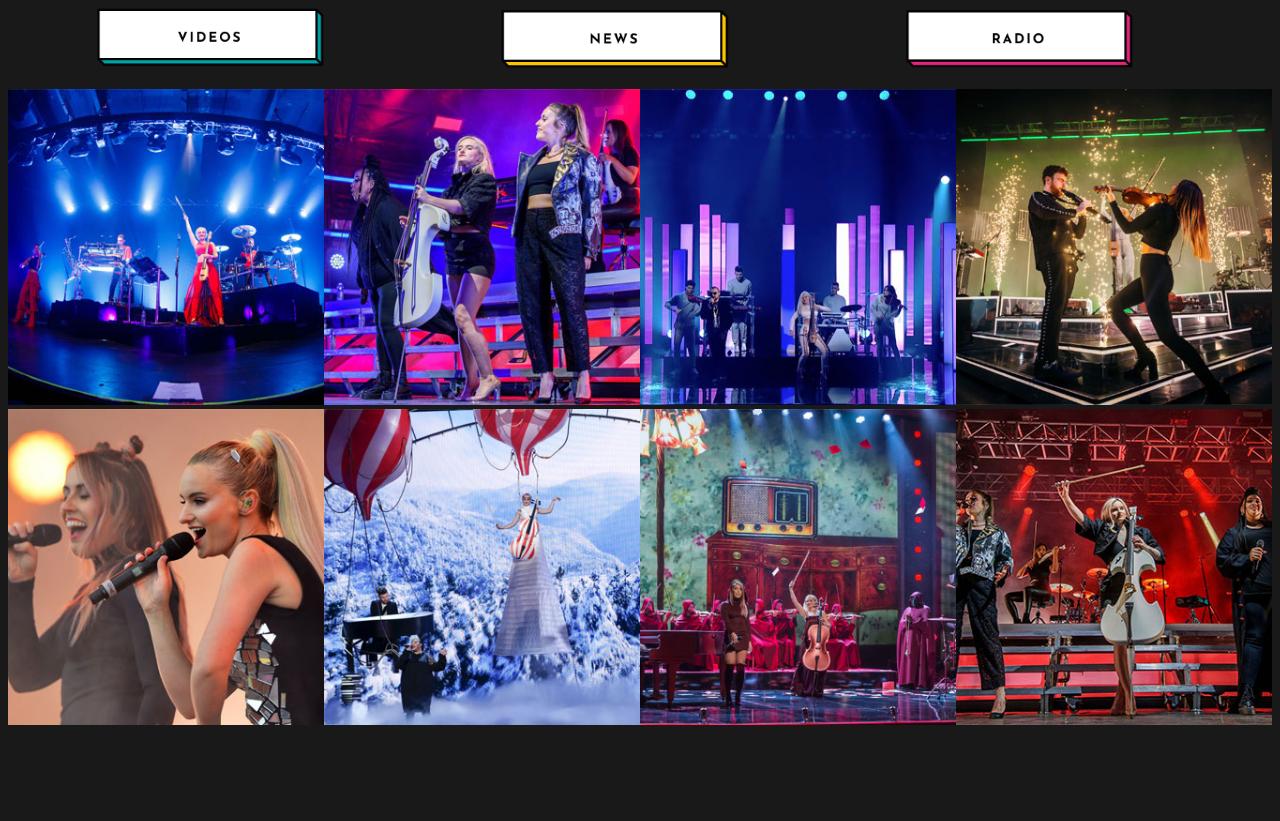
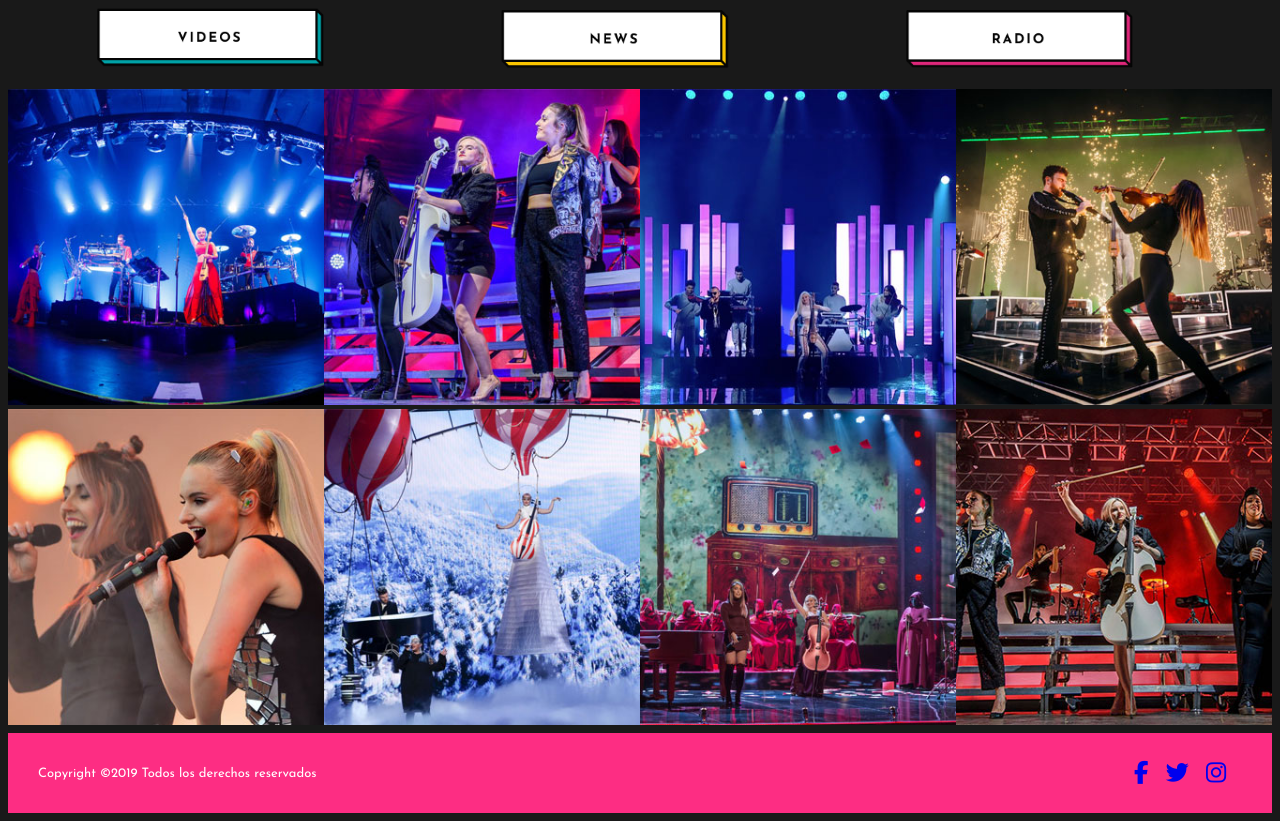
Before and after one commit to mendor26/cleanbandit, a plain HTML site: page index.html in a window 1280 px wide. Shown: the part 591-1412 px from the top of the page. Before the commit the page ends 1320 px from the top, so only its background shows below. Drawn offline with nearby package versions, Linux system fonts and the light colour scheme.

Commit message:
Nuevo footer

```diff
--- a/estilos.css
+++ b/estilos.css
@@ -24,6 +24,35 @@ h1{font-size:35px;
 section table{
 	border-color: #fd2d83;
 }
+
+footer{
+	background-color: #fd2d83;
+}
+
+.contenido-footer{
+width: 100%;
+height: 80px;
+}
+
+footer .contenido-footer .col1{
+	color: white;
+    padding-top: 34px;
+    width: 47%;
+    float: left;
+    padding-left: 30px;
+    font-size: 13px;
+}
+
+footer .contenido-footer .col2{
+	color: white;
+    padding-top: 28px;
+    width: 47%;
+    float: left;
+    text-align: right;
+    font-size: 23px;
+    padding-right: 30px;
+}
+
 
 .logo{
 	float: left;
@@ -271,6 +300,7 @@ ul li:hover ul{display: block;}
 
 .galeria{
 	padding-top: 15px;
+	display: inline-block;
 }
 
 .dosfilast{
@@ -416,3 +446,13 @@ section .tienda .dosfilast .fila1t .f1col3t .boton_personalizado{
 section .tienda .dosfilast .fila1t .f1col4t .boton_personalizado{
 	margin-left: 20px;
 }
+
+.fa-instagram:before {
+    content: "\f16d";
+    padding-left: 10px;
+}
+
+.fa-twitter:before {
+    content: "\f099";
+    padding-left: 10px;
+}
--- a/index.html
+++ b/index.html
@@ -7,6 +7,7 @@
     <link rel="stylesheet" href="https://cdnjs.cloudflare.com/ajax/libs/animate.css/3.7.0/animate.min.css">
     <link rel="stylesheet" type="text/css" href="estilos.css" />
     <link href="https://fonts.googleapis.com/css?family=Josefin+Sans&display=swap" rel="stylesheet">
+    <script src="https://kit.fontawesome.com/6d11d7d7c5.js"></script>
 
 </head>
 
@@ -72,7 +73,16 @@
         </div>
     </div>
 
-    <footer></footer>
+    <footer>
+        <div class="contenido-footer">
+            <div class="col1">Copyright ©2019 Todos los derechos reservados</div>
+            <div class="col2">
+                <a href="https://www.facebook.com/cleanbandit/"><i class="fab fa-facebook-f"></i></a>
+                <a href="https://twitter.com/cleanbandit?lang=es"><i class="fab fa-twitter"></i></a>
+                <a href="https://www.instagram.com/cleanbandit/?hl=es-la"><i class="fab fa-instagram"></i></a>
+            </div>
+        </div>
+    </footer>
 </body>
 
 </html>
```
